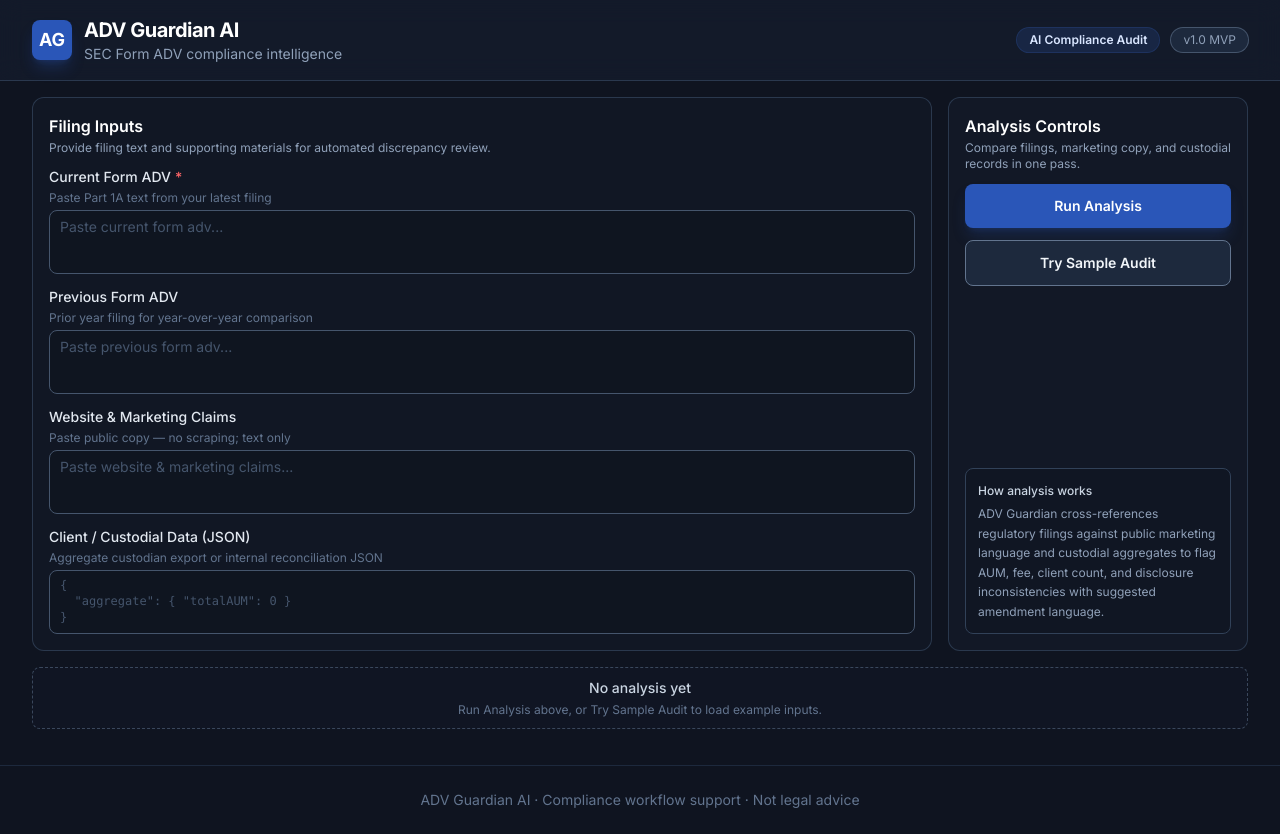
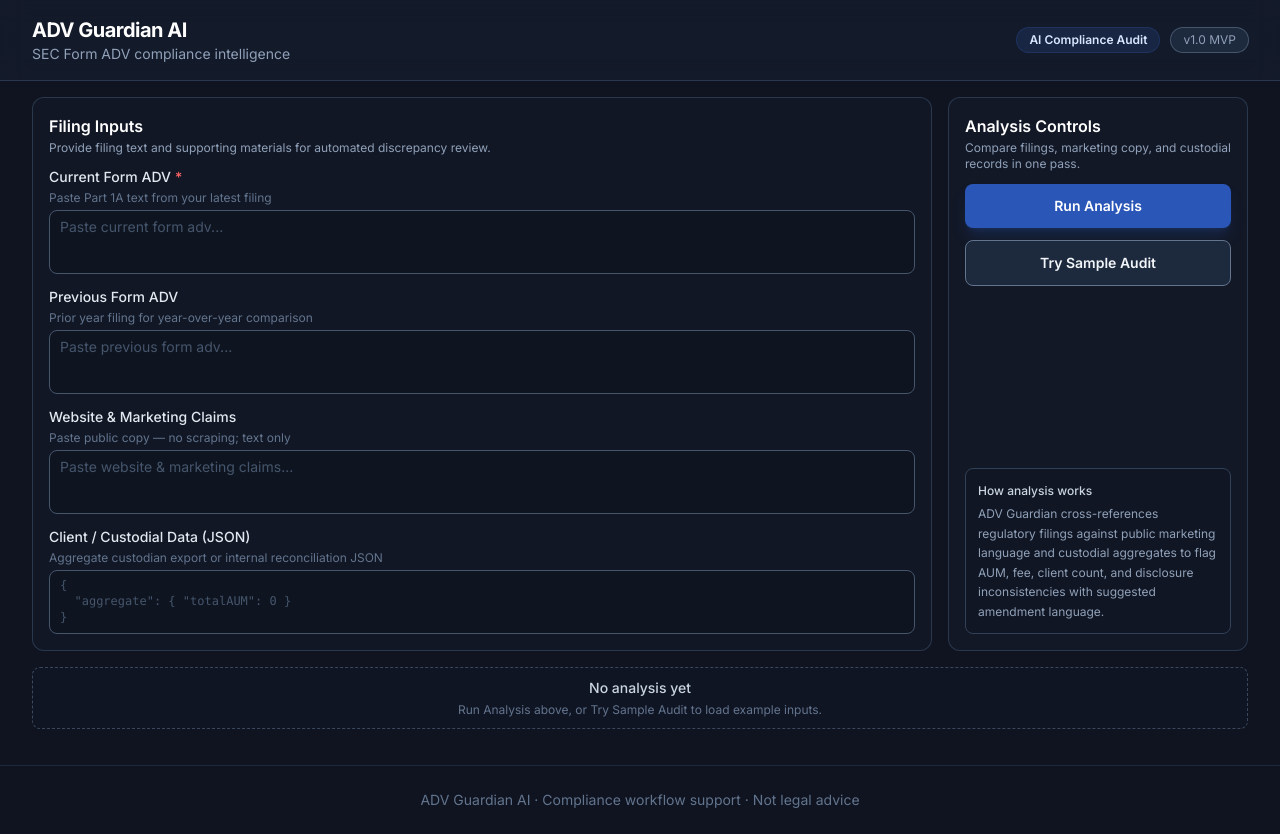
Before and after one commit to codexfang/adv-guardian-ai, a React (Vite) app: page / in a window 1280 px wide. Built offline with nearby package versions, Linux system fonts and the light colour scheme.

Commit message:
Updated header

```diff
--- a/src/components/Header.jsx
+++ b/src/components/Header.jsx
@@ -3,9 +3,6 @@ export default function Header() {
     <header className="border-b border-slate-700/80 bg-slate-850/80 backdrop-blur-md">
       <div className="mx-auto flex max-w-[1600px] flex-wrap items-center justify-between gap-4 px-4 py-4 sm:px-6 lg:px-8">
         <div className="flex items-center gap-3">
-          <div className="flex h-10 w-10 items-center justify-center rounded-lg bg-brand-600 text-lg font-bold text-white shadow-lg shadow-brand-600/30">
-            AG
-          </div>
           <div>
             <h1 className="text-xl font-bold tracking-tight text-white">
               ADV Guardian AI
```
